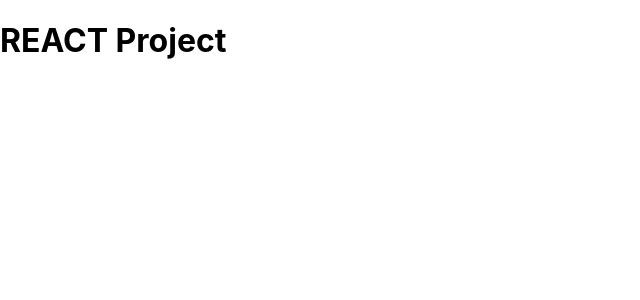
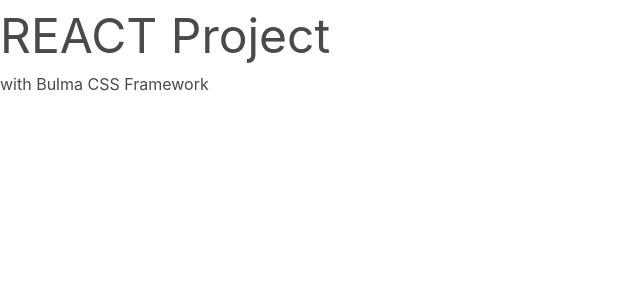
Before and after one commit to danielkim13/dk-portfolio-v-react, a React (Create React App) app: page / in a window 1280 px wide. Shown: the top 300 px of the page, without its empty margins (0-640 px from the left). Built offline with nearby package versions, Linux system fonts and the light colour scheme.

Commit message:
figured out how to use bulma css framework

```diff
--- a/package.json
+++ b/package.json
@@ -6,6 +6,7 @@
     "@testing-library/jest-dom": "^5.16.4",
     "@testing-library/react": "^13.0.1",
     "@testing-library/user-event": "^13.5.0",
+    "bulma": "^0.9.3",
     "react": "^18.0.0",
     "react-dom": "^18.0.0",
     "react-scripts": "5.0.1",
--- a/src/App.js
+++ b/src/App.js
@@ -1,10 +1,13 @@
-
-import './App.css';
+import "bulma/css/bulma.min.css";
+import "./App.css";
 
 function App() {
-  return <div>
-    <h1>REACT Project</h1>
-  </div>
+  return (
+    <div>
+      <h1 className="is-size-1">REACT Project</h1>
+      <h2>with Bulma CSS Framework</h2>
+    </div>
+  );
 }
 
 export default App;
```
Also changed, not shown: 1 other file (tests, documents, lock files or other folders).
